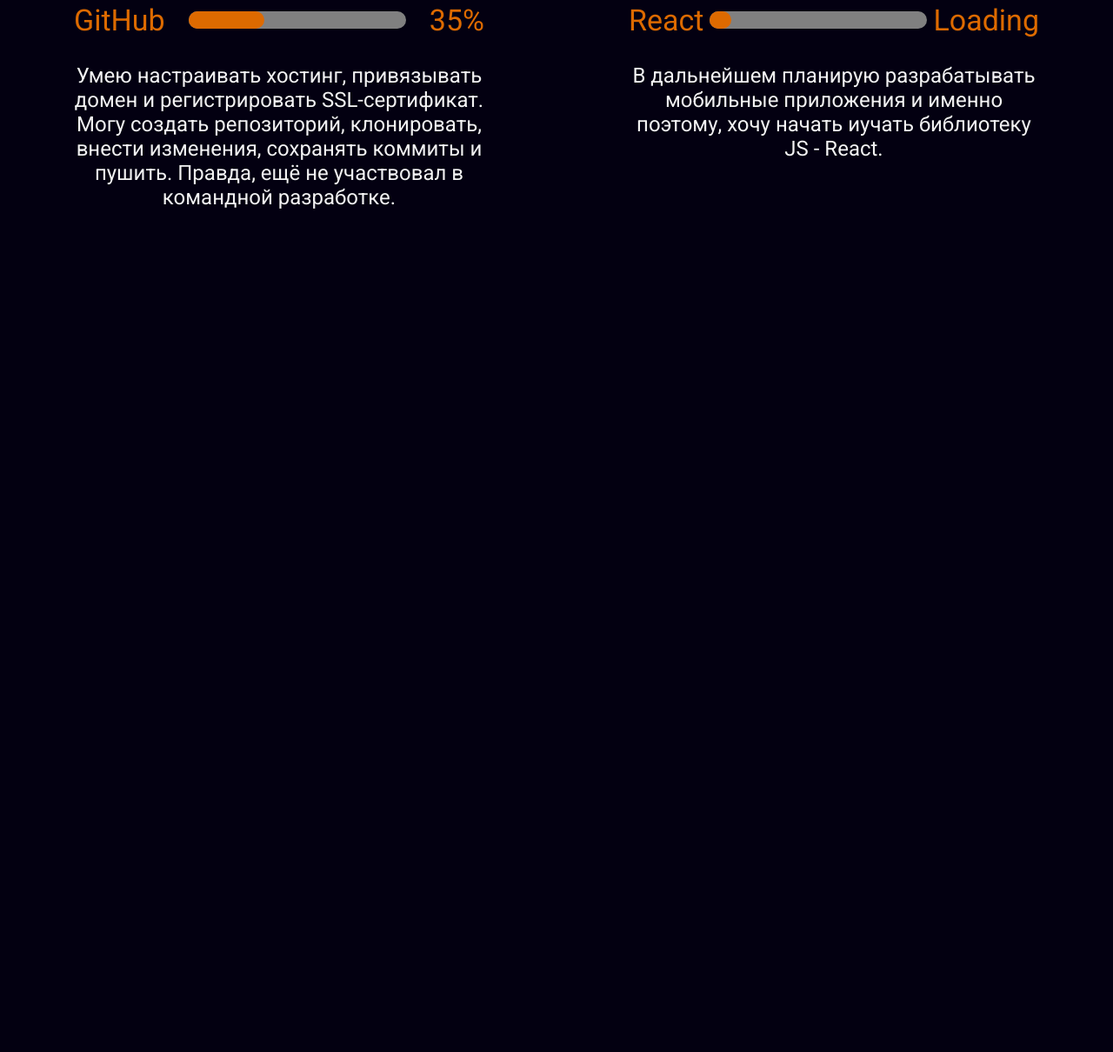
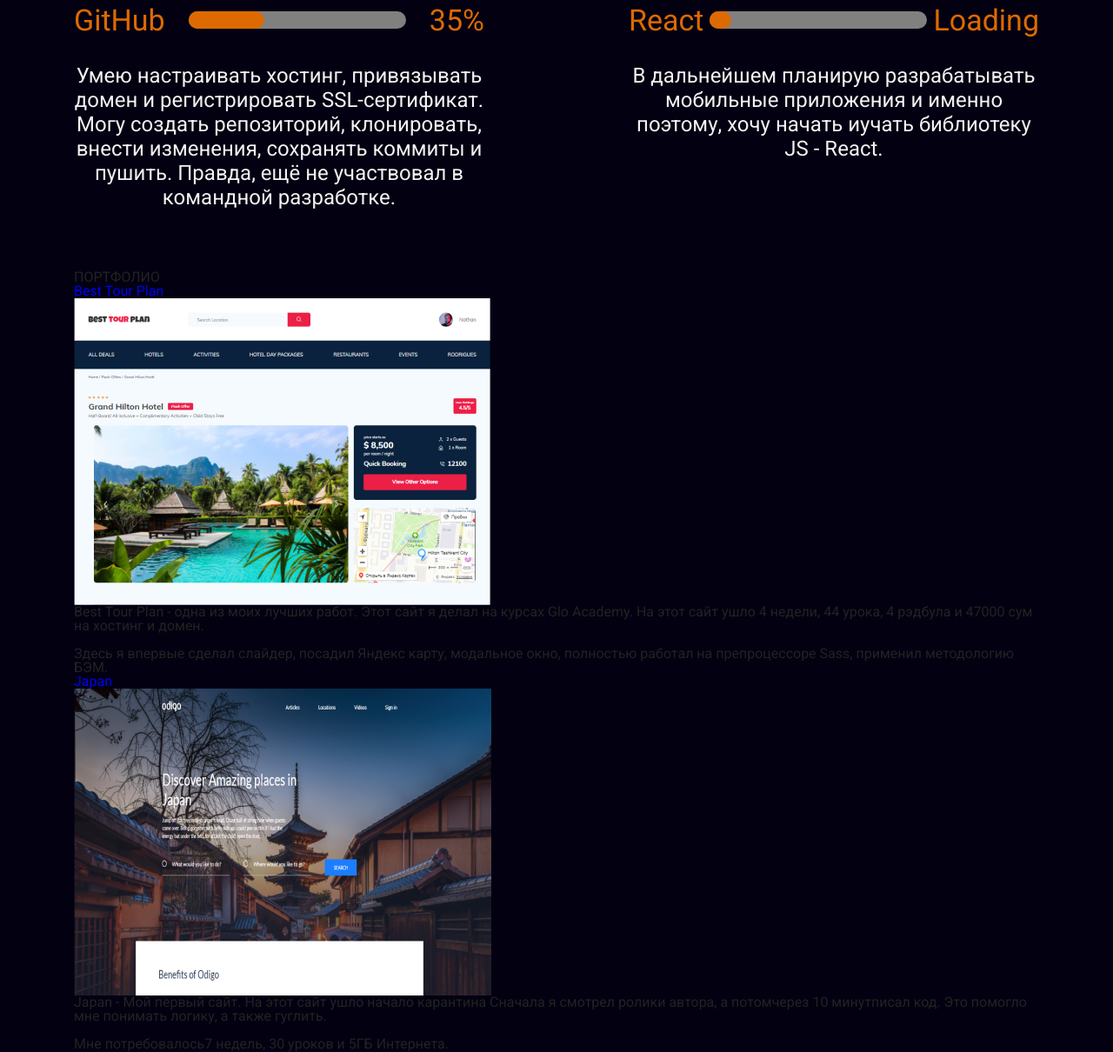
Before and after one commit to mamuritto/Portfolio11, a plain HTML site: page index.html in a window 1280 px wide. Shown: the part 3136-4346 px from the top of the page at 87% size. Before the commit the page ends 3447 px from the top, so only its background shows below. Drawn offline with Linux system fonts and the light colour scheme.

Commit message:
Create: carcas for Portfolio section

```diff
--- a/index.html
+++ b/index.html
@@ -216,7 +216,31 @@
         </div>
     </section>
     <section class="personal"></section>
-    <section class="portfolio"></section>
+    <section class="portfolio">
+        <div class="container">
+            <h2 class="portfolio__title">
+                ПОРТФОЛИО
+            </h2>
+            <div class="portfolio-wrap">
+                <div class="portfolio-block">
+                    <a href="#!" class="portfolio__name">Best Tour Plan</a>
+                    <div class="portfolio-info">
+                        <img src="img/portfolio-best.png" alt="Best Tour Plan" class="potfolio__img">
+                        <p class="portfolio__description">Best Tour Plan - <span class="portfolio__description__main">одна из моих лучших работ.</span> Этот сайт я делал на курсах Glo Academy. На этот сайт ушло 4 недели, 44 урока, 4 рэдбулa и 47000 сум на хостинг и домен. <br><br>
+                        Здесь я впервые сделал <span class="portfolio__description__main">слайдер,</span> посадил Яндекс карту, <span class="portfolio__description__main">модальное окно,</span> полностью работал на препроцессоре <span class="portfolio__description__main">Sass,</span> применил методологию <span class="portfolio__description__main">БЭМ.</span></p>
+                    </div>
+                </div>
+
+                <div class="portfolio-block">
+                    <a href="#!" class="portfolio__name">Japan</a>
+                    <div class="portfolio-info">
+                        <img src="img/portfolio-Japan.png" alt="Japan" class="potfolio__img">
+                        <p class="portfolio__description">Japan - <span class="portfolio__description__main">Мой первый сайт.</span> На этот сайт ушло начало карантина Сначала я смотрел ролики автора, а потом<span class="portfolio__description__main">через 10 минут</span>писал код. Это помогло мне понимать логику, а также <span class="portfolio__description__main">гуглить.</span><br><br>Мне потребовалось<span class="portfolio__description__main">7 недель,</span> 30 уроков и 5ГБ Интернета.</p>
+                    </div>
+                </div>
+            </div>
+        </div>
+    </section>
     <section class="contact"></section>
     <footer class="footer"></footer>
 </body>
```
Also changed, not shown: img/portfolio-Japan.png (added), img/portfolio-best.png (added).
